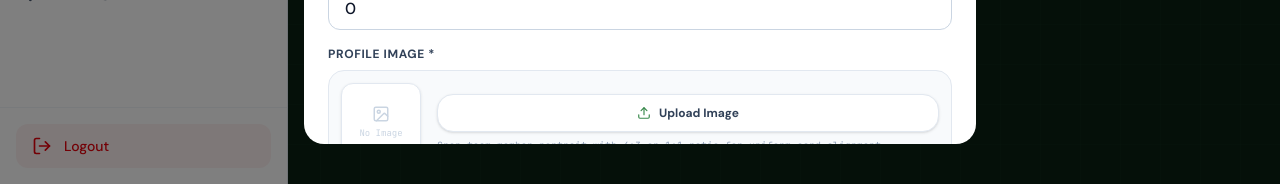
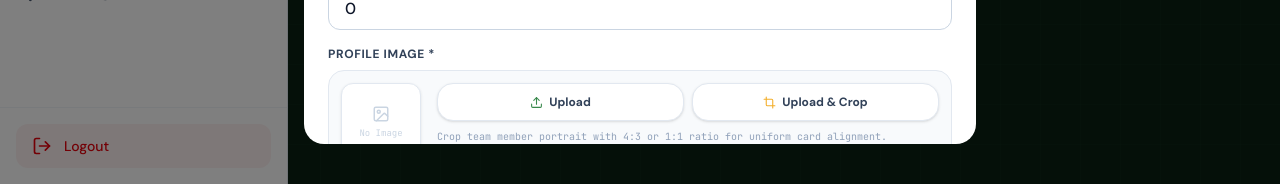
Before and after one commit to himmatkaarofficial/himmatkaar, a Next.js app: page /dashboard/admin/team in a window 1280 px wide. Both pictures are taken after a click on the button "Add Team Member". Shown: the part 616-800 px from the top of the page. Built offline with nearby package versions, Linux system fonts and the light colour scheme; no server answers; the database is empty; a web font is replaced by a local one.

Commit message:
feat: image uploader now has both Upload (direct) and Crop options

```diff
--- a/components/AdminImageUploader.tsx
+++ b/components/AdminImageUploader.tsx
@@ -2,15 +2,16 @@
 
 import React, { useState, useRef } from "react";
 import Image from "next/image";
-import { Upload, Image as ImageIcon, Loader2, X, CheckCircle } from "lucide-react";
+import { Upload, Crop, Image as ImageIcon, Loader2, X, CheckCircle } from "lucide-react";
+import ImageCropModal, { AspectRatioOption } from "./ImageCropModal";
 
 interface AdminImageUploaderProps {
   label?: string;
   imageUrl: string;
   uploadType?: string;
-  defaultAspect?: string; // kept for API compatibility, not used
+  defaultAspect?: AspectRatioOption;
   onChange: (url: string) => void;
-  aspectOptions?: string[]; // kept for API compatibility, not used
+  aspectOptions?: AspectRatioOption[];
   helpText?: string;
 }
 
@@ -18,14 +19,23 @@ export default function AdminImageUploader({
   label = "Upload Image",
   imageUrl,
   uploadType = "event",
+  defaultAspect = "4:3",
   onChange,
-  helpText = "Select any image — it will upload instantly as-is.",
+  helpText,
 }: AdminImageUploaderProps) {
   const [uploading, setUploading] = useState<boolean>(false);
   const [uploadDone, setUploadDone] = useState<boolean>(false);
-  const fileInputRef = useRef<HTMLInputElement>(null);
 
-  const handleFileSelect = async (e: React.ChangeEvent<HTMLInputElement>) => {
+  // For crop flow
+  const [selectedSrc, setSelectedSrc] = useState<string | null>(null);
+  const [isCropOpen, setIsCropOpen] = useState<boolean>(false);
+
+  // Two separate file inputs — one for direct, one for crop
+  const directInputRef = useRef<HTMLInputElement>(null);
+  const cropInputRef = useRef<HTMLInputElement>(null);
+
+  // ── Direct Upload (no crop) ──────────────────────────────────────────────
+  const handleDirectUpload = async (e: React.ChangeEvent<HTMLInputElement>) => {
     const file = e.target.files?.[0];
     if (!file) return;
 
@@ -51,8 +61,25 @@ export default function AdminImageUploader({
       alert("Upload failed. Please check your connection and try again.");
     } finally {
       setUploading(false);
-      if (fileInputRef.current) fileInputRef.current.value = "";
+      if (directInputRef.current) directInputRef.current.value = "";
     }
+  };
+
+  // ── Crop Flow — open crop modal after file select ────────────────────────
+  const handleCropSelect = (e: React.ChangeEvent<HTMLInputElement>) => {
+    const file = e.target.files?.[0];
+    if (!file) return;
+
+    const reader = new FileReader();
+    reader.onload = () => {
+      if (typeof reader.result === "string") {
+        setSelectedSrc(reader.result);
+        setIsCropOpen(true);
+      }
+    };
+    reader.readAsDataURL(file);
+
+    if (cropInputRef.current) cropInputRef.current.value = "";
   };
 
   return (
@@ -63,14 +90,13 @@ export default function AdminImageUploader({
         </label>
       )}
 
-      <div className="p-3 bg-slate-50 rounded-xl border border-slate-200 flex items-center gap-4">
+      <div className="p-3 bg-slate-50 rounded-xl border border-slate-200 flex items-start gap-4">
 
         {/* Preview */}
         <div className="relative w-20 h-20 bg-white rounded-lg border border-slate-200 flex items-center justify-center overflow-hidden shrink-0 shadow-sm">
           {imageUrl ? (
             <>
               <Image src={imageUrl} alt="Preview" fill className="object-cover" />
-              {/* Remove button */}
               <button
                 type="button"
                 onClick={() => onChange("")}
@@ -88,21 +114,33 @@ export default function AdminImageUploader({
           )}
         </div>
 
-        {/* Upload button area */}
-        <div className="flex-1 space-y-1.5">
+        {/* Buttons */}
+        <div className="flex-1 space-y-2">
+
+          {/* Hidden file inputs */}
           <input
-            ref={fileInputRef}
+            ref={directInputRef}
             type="file"
             accept="image/png,image/jpeg,image/jpg,image/webp"
             className="hidden"
-            onChange={handleFileSelect}
+            onChange={handleDirectUpload}
+          />
+          <input
+            ref={cropInputRef}
+            type="file"
+            accept="image/png,image/jpeg,image/jpg,image/webp"
+            className="hidden"
+            onChange={handleCropSelect}
           />
 
+          {/* Row: Upload + Crop buttons */}
+          <div className="flex gap-2">
+            {/* Direct Upload Button */}
             <button
               type="button"
-            onClick={() => fileInputRef.current?.click()}
+              onClick={() => directInputRef.current?.click()}
               disabled={uploading}
-            className={`w-full flex items-center justify-center gap-2 px-4 py-2.5 rounded-xl text-xs font-bold transition-all shadow-sm cursor-pointer disabled:opacity-50 border ${
+              className={`flex-1 flex items-center justify-center gap-1.5 px-3 py-2.5 rounded-xl text-xs font-bold transition-all shadow-sm cursor-pointer disabled:opacity-50 border ${
                 uploadDone
                   ? "bg-green-50 border-green-300 text-green-700"
                   : "bg-white border-slate-200 text-slate-700 hover:border-[#39894c] hover:text-[#39894c]"
@@ -110,25 +148,54 @@ export default function AdminImageUploader({
             >
               {uploading ? (
                 <>
-                <Loader2 size={14} className="animate-spin text-[#39894c]" />
+                  <Loader2 size={13} className="animate-spin text-[#39894c]" />
                   <span>Uploading...</span>
                 </>
               ) : uploadDone ? (
                 <>
-                <CheckCircle size={14} className="text-green-600" />
-                <span>Uploaded Successfully!</span>
+                  <CheckCircle size={13} className="text-green-600" />
+                  <span>Uploaded!</span>
                 </>
               ) : (
                 <>
-                <Upload size={14} className="text-[#39894c]" />
-                <span>{imageUrl ? "Change Image" : "Upload Image"}</span>
+                  <Upload size={13} className="text-[#39894c]" />
+                  <span>{imageUrl ? "Change" : "Upload"}</span>
                 </>
               )}
             </button>
 
-          <p className="text-[10px] text-slate-400 font-mono">{helpText}</p>
+            {/* Crop & Upload Button */}
+            <button
+              type="button"
+              onClick={() => cropInputRef.current?.click()}
+              disabled={uploading}
+              className="flex-1 flex items-center justify-center gap-1.5 px-3 py-2.5 rounded-xl text-xs font-bold border border-slate-200 bg-white text-slate-700 hover:border-[#f3ae29] hover:text-[#c98a10] transition-all shadow-sm cursor-pointer disabled:opacity-50"
+            >
+              <Crop size={13} className="text-[#f3ae29]" />
+              <span>{imageUrl ? "Crop & Replace" : "Upload & Crop"}</span>
+            </button>
+          </div>
+
+          <p className="text-[10px] text-slate-400 font-mono leading-relaxed">
+            {helpText || "Upload as-is  •  OR  •  Upload & Crop to adjust before saving"}
+          </p>
         </div>
       </div>
+
+      {/* Crop Modal */}
+      <ImageCropModal
+        isOpen={isCropOpen}
+        imageSrc={selectedSrc}
+        uploadType={uploadType}
+        defaultAspect={defaultAspect}
+        onClose={() => setIsCropOpen(false)}
+        onCropComplete={(croppedUrl) => {
+          onChange(croppedUrl);
+          setIsCropOpen(false);
+          setUploadDone(true);
+          setTimeout(() => setUploadDone(false), 2500);
+        }}
+      />
     </div>
   );
 }
```
Lines whose indentation alone changed are shown as unchanged.
